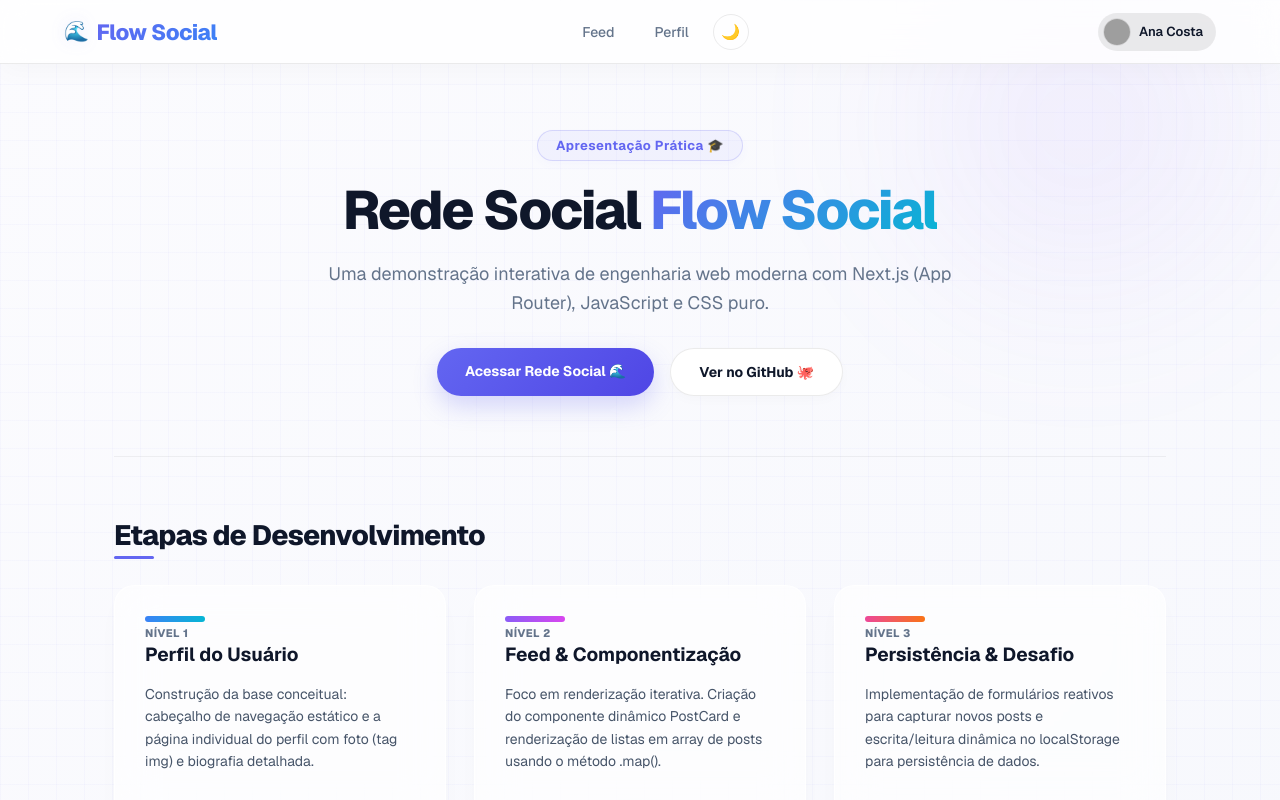
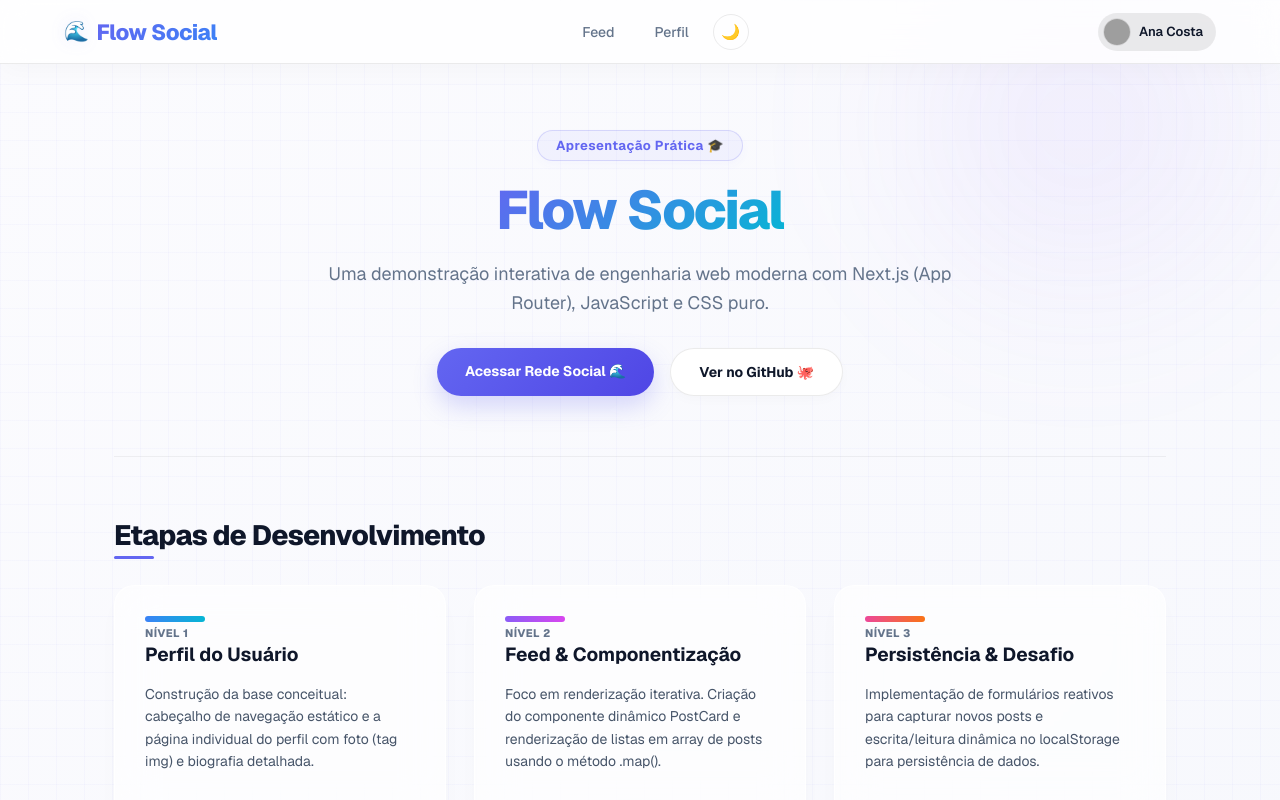
Before and after one commit to Tiagopbc/FlowSocial, a Next.js app: page /apresentacao in a window 1280 px wide. Built offline with nearby package versions, Linux system fonts and the light colour scheme; grey boxes are pictures that could not be loaded.

Commit message:
design: update hero title to emphasize "Flow Social" with gradient text

```diff
--- a/app/apresentacao/page.jsx
+++ b/app/apresentacao/page.jsx
@@ -140,7 +140,7 @@ export default function Apresentacao() {
         <section className={styles.heroSection}>
           <div className={styles.badge}>Apresentação Prática 🎓</div>
           <h1 className={styles.title}>
-            <span>Rede Social</span> <span className={styles.gradientText}>Flow Social</span>
+            <span className={styles.gradientText}>Flow Social</span>
           </h1>
           <p className={styles.subtitle}>
             Uma demonstração interativa de engenharia web moderna com Next.js (App Router), JavaScript e CSS puro.
```
